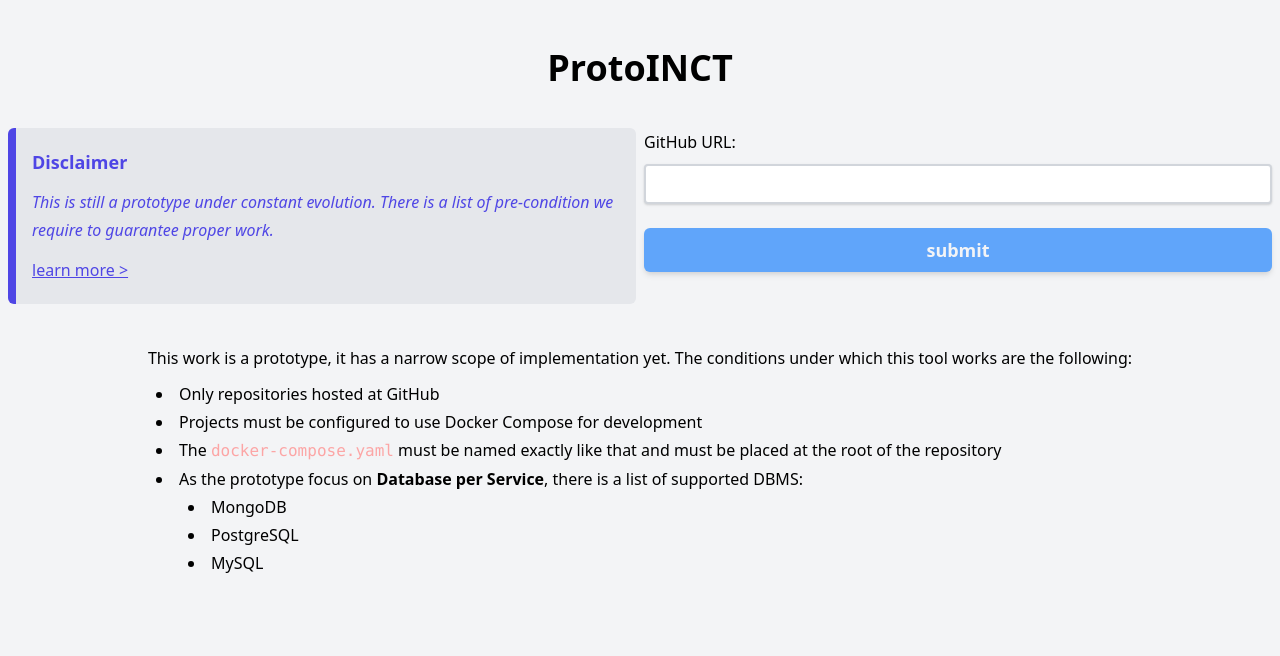
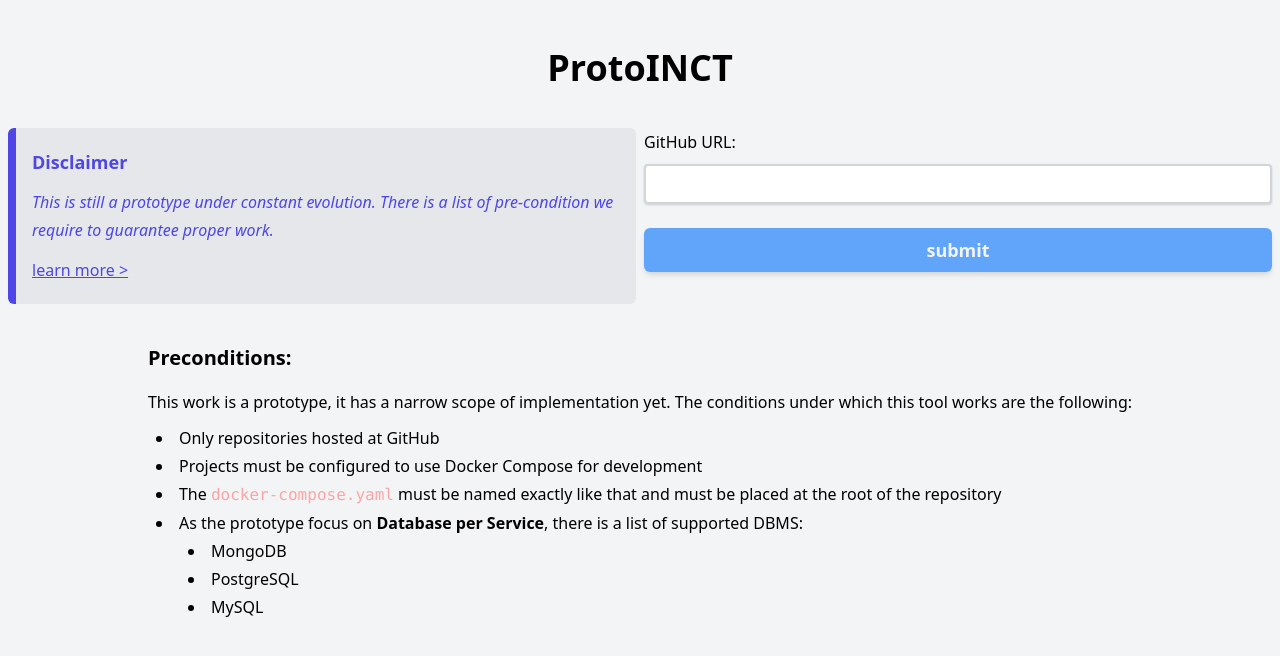
Before and after one commit to the-sortinghat/ProtoINCT, a Nuxt app in the folder frontend/: page / in a window 1280 px wide. Shown: the top 656 px of the page. Built offline with nearby package versions, Linux system fonts and the light colour scheme.

Commit message:
add title to preconditions component
Signed-off-by: João Daniel <jotaf.daniel@gmail.com>

```diff
--- a/frontend/components/Preconditions.vue
+++ b/frontend/components/Preconditions.vue
@@ -1,5 +1,6 @@
 <template>
   <div>
+    <h2 class="text-xl font-bold mb-4">Preconditions:</h2>
     <p>
       This work is a prototype, it has a narrow scope of implementation yet. The
       conditions under which this tool works are the following:
```
